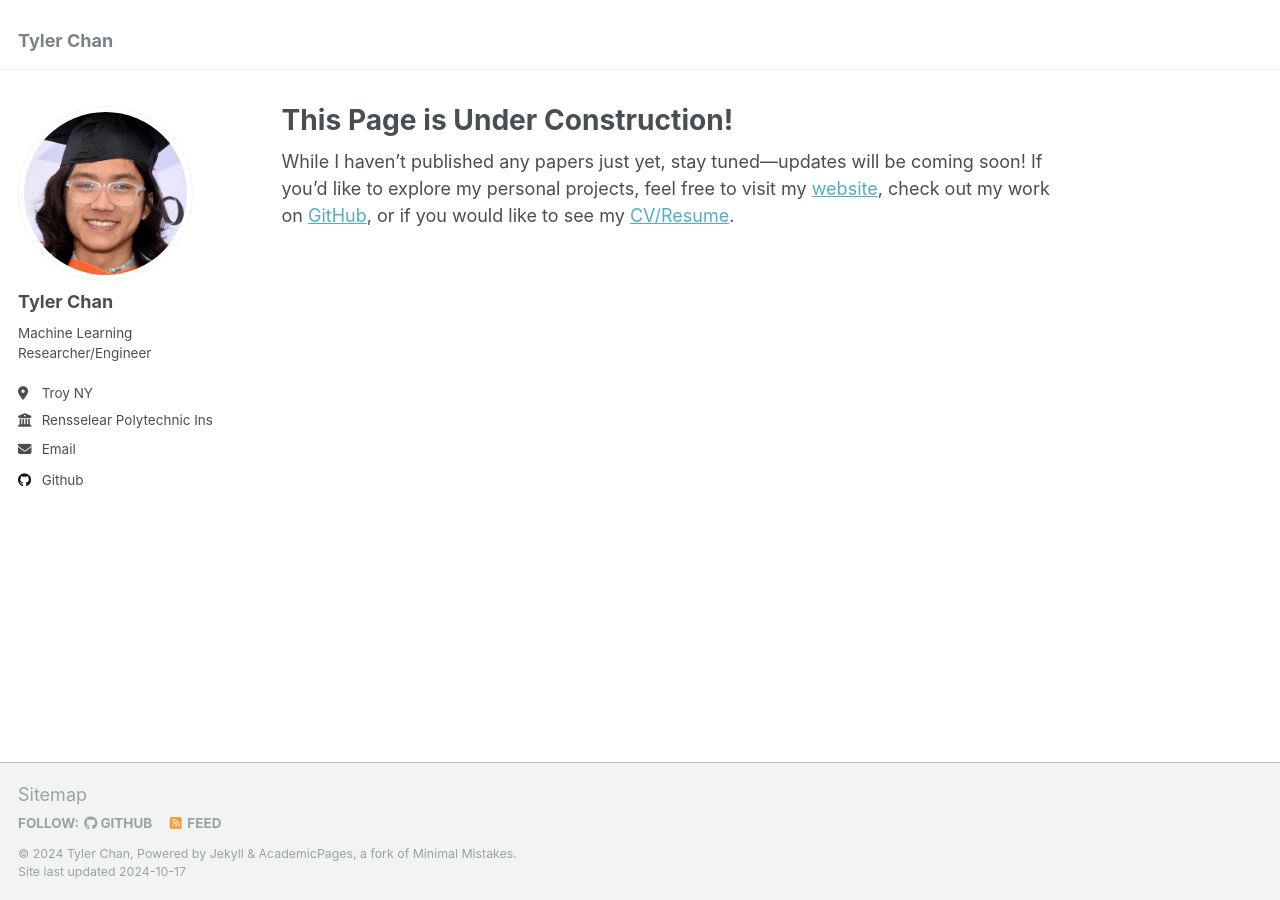
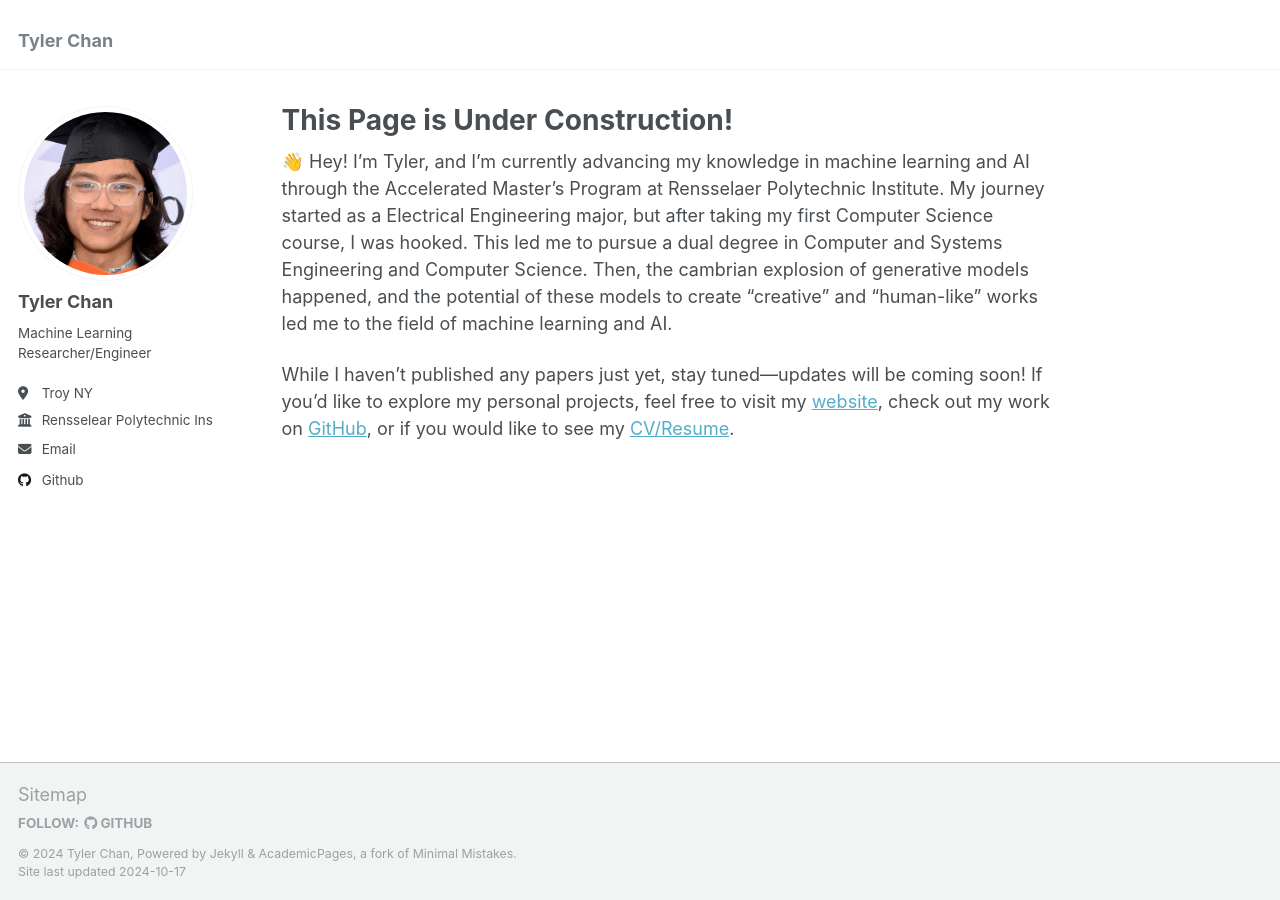
Before and after one commit to DeBestTrap/academic-page, a Jekyll site: the page built from _pages/about.md, in a window 1280 px wide. Built offline with Jekyll 4.4.1, drawn with Linux system fonts in a browser that asks for light colours.

Commit message:
fixing 2

```diff
--- a/_config.yml
+++ b/_config.yml
@@ -28,7 +28,7 @@ author:
   location         : "Troy NY"
   employer         : "Rensselear Polytechnic Institute"
   uri              : # URL
-  email            : "tyler@tylerchan.me"
+  # email            : "tyler@tylerchan.me"
   email            : "chant7@rpi.edu"
 
   # Academic websites
@@ -117,7 +117,7 @@ staticman:
       options:
         format           : "iso8601" # "iso8601" (default), "timestamp-seconds", "timestamp-milliseconds"
 atom_feed:
-  hide                   : false     # change to true to hide the RSS feed in the footer
+  hide                   : true # change to true to hide the RSS feed in the footer
   path                   : # blank (default) uses feed.xml
 
 
--- a/_pages/about.md
+++ b/_pages/about.md
@@ -6,6 +6,8 @@ redirect_from:
   - /about/
   - /about.html
 ---
+
+👋 Hey! I'm Tyler, and I'm currently advancing my knowledge in machine learning and AI through the Accelerated Master's Program at Rensselaer Polytechnic Institute. My journey started as a Electrical Engineering major, but after taking my first Computer Science course, I was hooked. This led me to pursue a dual degree in Computer and Systems Engineering and Computer Science. Then, the cambrian explosion of generative models happened, and the potential of these models to create "creative" and "human-like" works led me to the field of machine learning and AI.
 
 While I haven’t published any papers just yet, stay tuned—updates will be coming soon!
 If you’d like to explore my personal projects, feel free to visit my [website](https://tylerchan.me), check out my work on [GitHub](https://github.com/DeBestTrap), or if you would like to see my [CV/Resume](https://tylerchan.me/resume.pdf).
```
